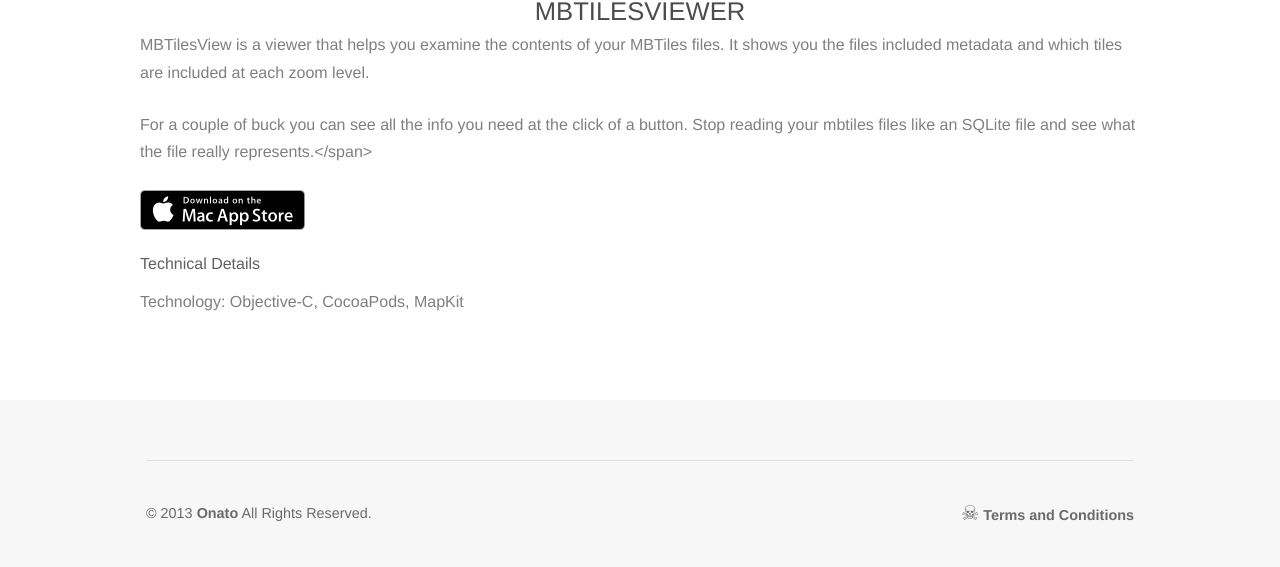
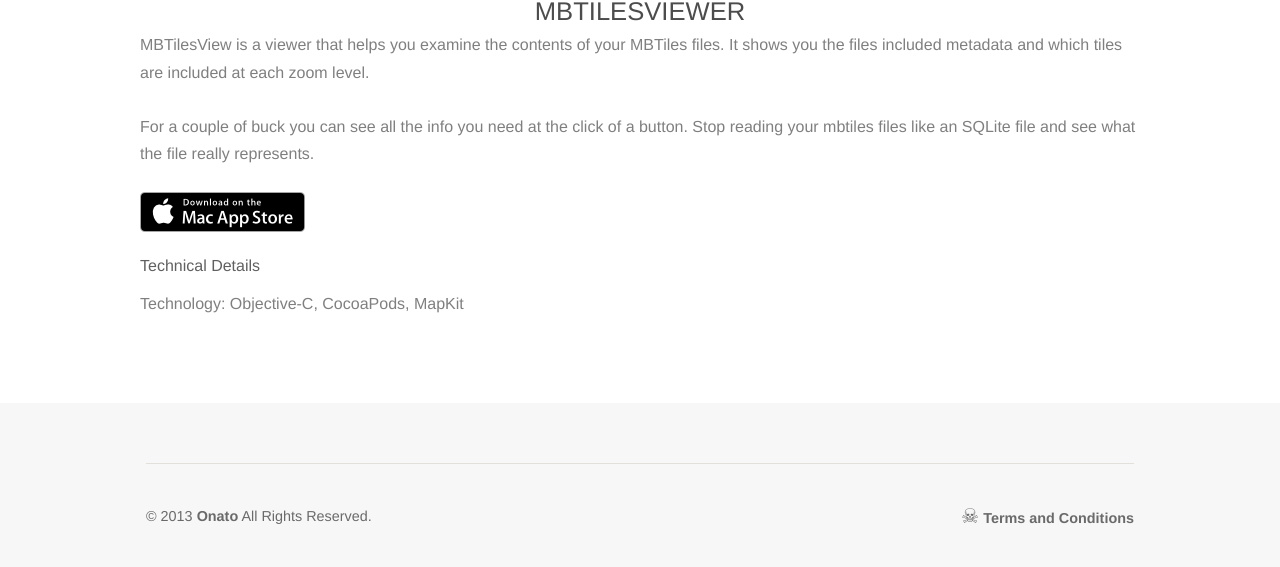
Before and after one commit to onato/onato.github.io, a Jekyll site: the page built from _posts/projects/2015-01-12-MBTilesViewer.md, in a window 1280 px wide. Shown: the part 874-1441 px from the top of the page. Built offline with Jekyll 4.4.1, drawn with Linux system fonts in a browser that asks for light colours; nearby versions of some CDN libraries.

Commit message:
Fix span tag that was rendered as text.

```diff
--- a/_posts/projects/2015-01-12-MBTilesViewer.md
+++ b/_posts/projects/2015-01-12-MBTilesViewer.md
@@ -9,8 +9,7 @@
 categories: projects
 ---
 
-<span itemprop="description">MBTilesView is a viewer that helps you examine the contents of your MBTiles files. It shows you the files included metadata and which tiles are included at each zoom level.
-
+<span itemprop="description">MBTilesView is a viewer that helps you examine the contents of your MBTiles files. It shows you the files included metadata and which tiles are included at each zoom level.<br/><br/>
 For a couple of buck you can see all the info you need at the click of a button. Stop reading your mbtiles files like an SQLite file and see what the file really represents.</span>
 
 [![Alt text](/images/icons/download-on-the-mac-app-store.png "Download MBTilesViewer on the Mac App Store")](https://itunes.apple.com/us/app/mbtilesviewer/id954809013?mt=12)
```
